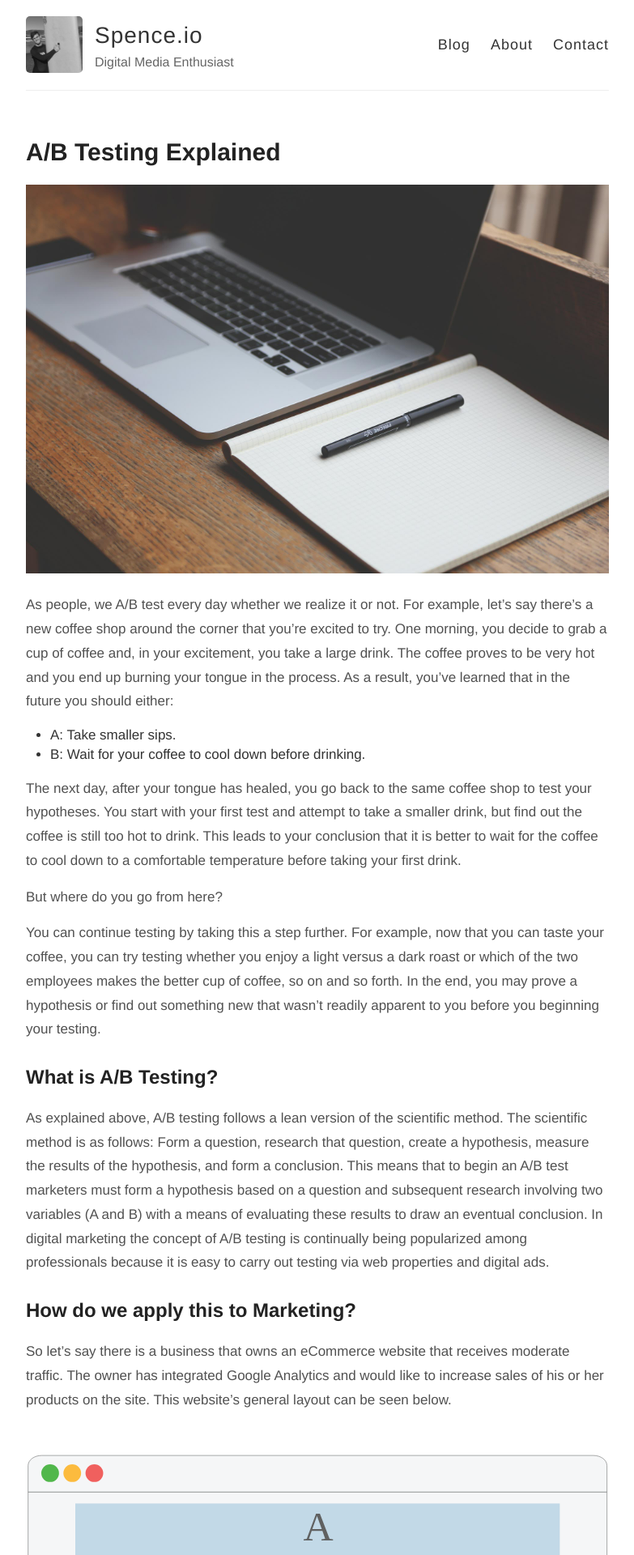
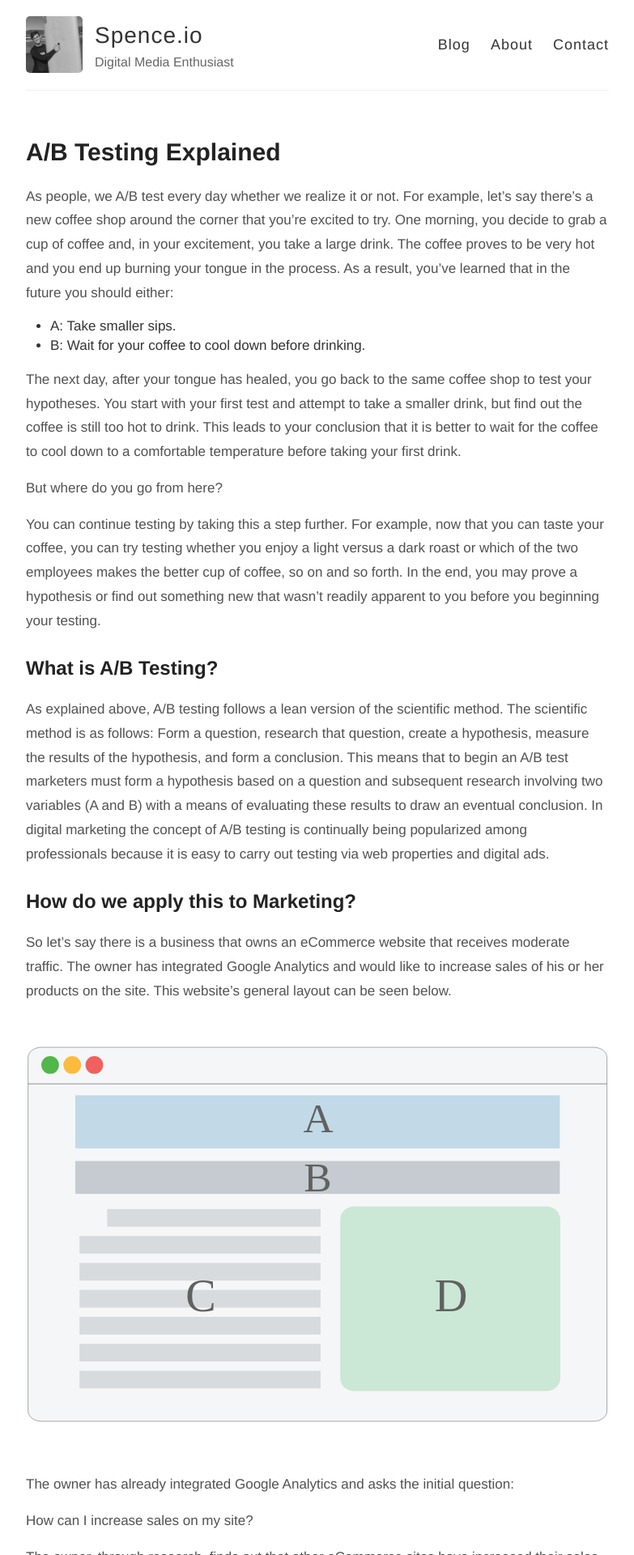
Before and after one commit to SpencerRWood/SpencerRWood.github.io, a Jekyll site: the page built from _posts/2015-12-8-What-is-AB-Testing.md, in a window 1280 px wide. Shown: the top 1920 px of the page at 81% size, without its empty margins (248-1031 px from the left). Built offline with Jekyll 4.4.1, drawn with Linux system fonts in a browser that asks for light colours; Markdown is read by kramdown in place of the engine named in the settings; comment, search, counter and statistics services are not loaded.

Commit message:
removed pic

```diff
--- a/_posts/2015-12-8-What-is-AB-Testing.md
+++ b/_posts/2015-12-8-What-is-AB-Testing.md
@@ -2,10 +2,6 @@
 layout: post
 title: A/B Testing Explained
 ---
-
-![Picture of a laptop with a notebook and pen]({{ site.baseurl }}/images/startup.jpg "Laptop with pen and paper")
-
-
 As people, we A/B test every day whether we realize it or not. For example, let’s say there’s a new coffee shop around the corner that you’re excited to try. One morning, you decide to grab a cup of coffee and, in your excitement, you take a large drink. The coffee proves to be very hot and you end up burning your tongue in the process. As a result, you’ve learned that in the future you should either:
 
 - A: Take smaller sips.
```
